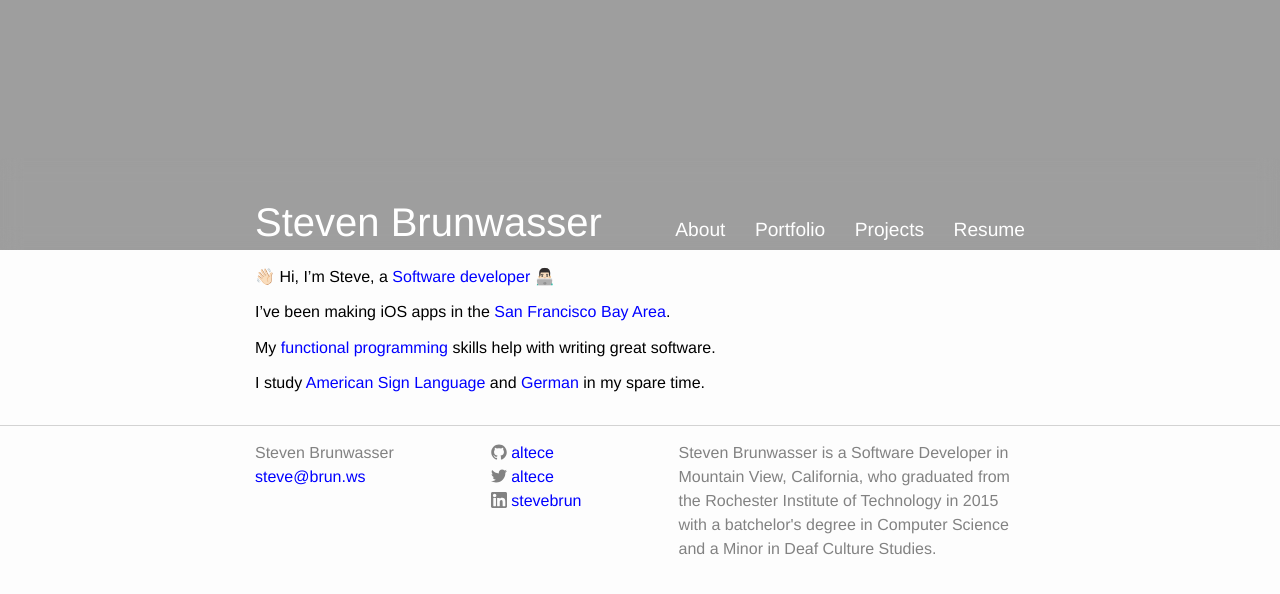
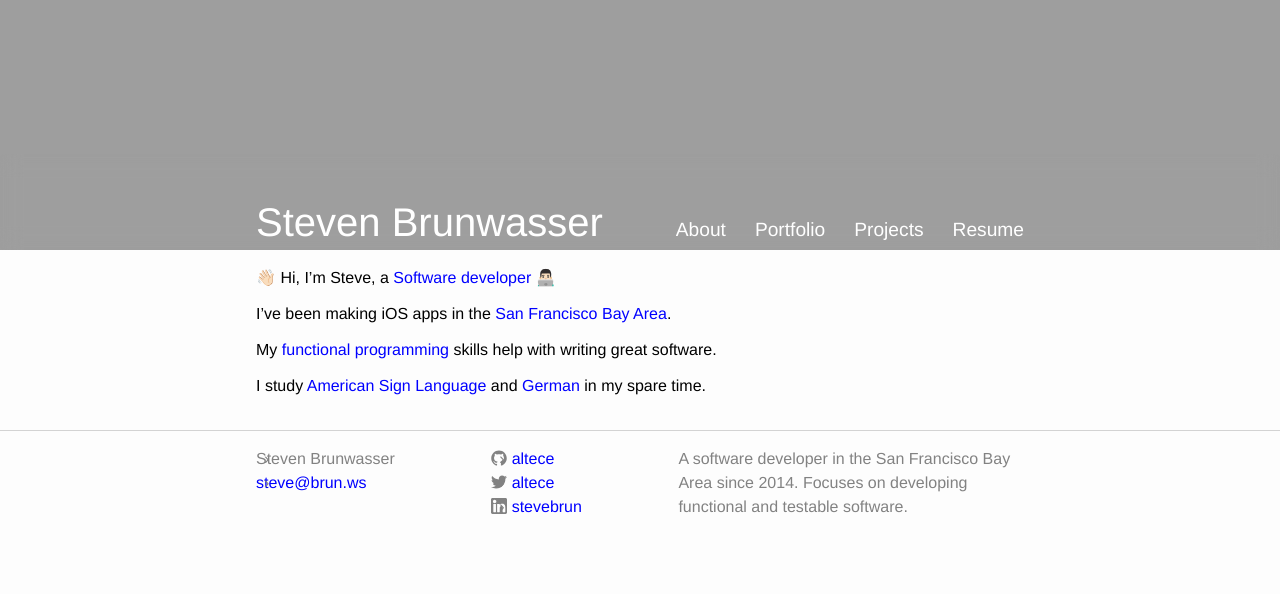
Before and after one commit to libsteve/altece.github.io, a Jekyll site: the page built from index.md, in a window 1280 px wide. Shown: the top 594 px of the page. Built offline with Jekyll 4.4.1, drawn with Linux system fonts in a browser that asks for light colours.

Commit message:
Tweaked some CSS constants.

```diff
--- a/_config.yml
+++ b/_config.yml
@@ -2,9 +2,8 @@
 # Site settings
 title: Steven Brunwasser
 description: > # this means to ignore newlines until "baseurl:"
-  Steven Brunwasser is a Software Developer in Mountain View, California,
-  who graduated from the Rochester Institute of Technology in 2015 with a
-  batchelor's degree in Computer Science and a Minor in Deaf Culture Studies.
+  A software developer in the San Francisco Bay Area since 2014.
+  Focuses on developing functional and testable software.
 
 url: "http://brun.ws" # the base hostname & protocol for your site
 baseurl: "" # the subpath of your site, e.g. /blog
--- a/style/footer.css
+++ b/style/footer.css
@@ -29,14 +29,14 @@
 
 .site-footer {
     display: block; margin: 0;
-    padding: var(--unit-space) 0;
-    padding-bottom: calc(var(--unit-space) + env(safe-area-inset-bottom));
+    padding: var(--unit) 0;
+    padding-bottom: calc(var(--unit) + env(safe-area-inset-bottom));
 }
 @supports(padding: max(0px)) {
-    .site-footer { padding-bottom: max(var(--unit-space), env(safe-area-inset-bottom)); }
+    .site-footer { padding-bottom: max(var(--unit), env(safe-area-inset-bottom)); }
 }
 
-.site-footer > .safe-area > * { margin-bottom: var(--unit-space); }
+.site-footer > .safe-area > * { margin-bottom: var(--unit); }
 
 
 
--- a/style/header.css
+++ b/style/header.css
@@ -85,19 +85,19 @@
 
 .site-header {
     min-height: var(--minimum-height);
-    margin-bottom: var(--unit-space);
+    margin-bottom: var(--unit);
 }
 
 .site-header > .site-header-bar {
     flex: 0 0 auto; width: 100%;
-    padding-top: var(--ultra-space);
+    padding-top: var(--largest-unit);
 }
 
 .site-header-bar > .safe-area { width: 100%; }
 
 .site-title {
     display: inline; flex: 1 1 auto;
-    margin-right: var(--unit-space);
+    margin-right: var(--unit);
 }
 @media screen and (max-width: 700px) {
     .site-title { margin-right: 0; }
--- a/style/image.css
+++ b/style/image.css
@@ -21,10 +21,10 @@
 .float-medium {
     float: right;
     max-width: 200px;
-    margin-bottom: var(--unit-space);
+    margin-bottom: var(--unit);
 }
 .float-small {
     float: right;
     max-width: 100px;
-    margin-bottom: var(--unit-space);
+    margin-bottom: var(--unit);
 }
--- a/style/main.css
+++ b/style/main.css
@@ -1,3 +1,23 @@
+/**
+ * Unit Constants
+ */
+
+:root {
+    --smallest-unit: calc(var(--unit) * 0.15);
+    --smaller-unit: calc(var(--unit) * 0.5);
+    --small-unit: calc(var(--unit) * 0.75);
+    --unit: 16px;
+    --large-unit: calc(var(--unit) * 1.5);
+    --larger-unit: calc(var(--unit) * 2);
+    --largest-unit: calc(var(--unit) * 3.5);
+}
+
+@media screen and (max-width: 400px) {
+    :root { --unit: 10px; }
+}
+
+
+
 /**
  * Color Constants
  */
@@ -15,25 +35,6 @@
     --white-text: white;
     --red-text: #ff6e6e;
     --link-text: blue;
-}
-
-/**
- * Layout Constants
- */
-
-:root { --list-indent: 22px; }
-
-:root {
-    --micro-space: calc(var(--unit-space) * 0.15);
-    --mini-space: calc(var(--unit-space) * 0.5);
-    --less-space: calc(var(--unit-space) * 0.75);
-    --unit-space: 15px;
-    --more-space: calc(var(--unit-space) * 1.5);
-    --extra-space: calc(var(--unit-space) * 2);
-    --ultra-space: calc(var(--unit-space) * 3.5);
-}
-@media screen and (max-width: 400px) {
-    :root { --unit-space: 10px; }
 }
 
 
@@ -57,18 +58,18 @@
 .safe-area {
     --safe-area-inset-top: 0;
     --safe-area-inset-bottom: 0;
-    --safe-area-inset-left: var(--unit-space);
-    --safe-area-inset-right: var(--unit-space);
+    --safe-area-inset-left: var(--unit);
+    --safe-area-inset-right: var(--unit);
 
     padding-left: var(--safe-area-inset-left);
     padding-right: var(--safe-area-inset-right);
 
-    --safe-area-inset-left: calc(var(--unit-space) + env(safe-area-inset-left));
-    --safe-area-inset-right: calc(var(--unit-space) + env(safe-area-inset-right));
+    --safe-area-inset-left: calc(var(--unit) + env(safe-area-inset-left));
+    --safe-area-inset-right: calc(var(--unit) + env(safe-area-inset-right));
 }
 @supports (padding: max(0px)) {
     .safe-area {
-        --safe-area-inset-left: max(var(--unit-space), env(safe-area-inset-left));
-        --safe-area-inset-right: max(var(--unit-space), env(safe-area-inset-right));
+        --safe-area-inset-left: max(var(--unit), env(safe-area-inset-left));
+        --safe-area-inset-right: max(var(--unit), env(safe-area-inset-right));
     }
 }
--- a/style/text.css
+++ b/style/text.css
@@ -44,7 +44,7 @@
     font-variant-ligatures: common-ligatures;
     font-weight: normal;
     font-style: normal;
-    font-size: 16px;
+    font-size: var(--unit);
 
     color: var(--text-color);
     line-height: 1.5em;
@@ -65,12 +65,12 @@
     font-kerning: normal;
 }
 
-article { margin-bottom: var(--extra-space); }
+article { margin-bottom: var(--larger-unit); }
 
 p {
     display: block;
     margin: 0;
-    margin-bottom: var(--less-space);
+    margin-bottom: var(--small-unit);
     padding: 0;
     border-style: none;
 
@@ -112,7 +112,7 @@
 sup { vertical-align: super; }
 
 blockquote {
-    display: block; margin: 0; padding: 0.5em;
+    display: block; margin: 0; padding: var(--smaller-unit);
 
     color: var(--grey);
     font-size: larger;
@@ -151,7 +151,7 @@
 }
 
 var, pre { display: inline; margin: 0; padding: 0; }
-samp, code { display: block; margin: 0; padding: 10px; }
+samp, code { display: block; margin: 0; padding: var(--small-unit); }
 
 pre, samp, code { font-family: monospace; font-style: normal; font-weight: normal; }
 var { font-style: oblique, italic; font-weight: normal; color: var(--dark-grey); }
@@ -161,11 +161,21 @@
  */
 
 dl, ol, ul { display: block; margin: 0; padding: 0; }
-ol, ul { padding-left: var(--list-indent); }
+ol, ul { padding-left: var(--larger-unit); }
 
-dl { margin-top: var(--unit-space); }
+/* Custom List Chevron */
+ul { list-style: none; position: relative; }
+ul > li:before {
+    content: "›";
+    position: absolute;
+    left: 0;
+    padding-left: var(--smaller-unit);
+}
+
+/* Definitions List */
+dl { margin-top: var(--unit); }
 dd {
-    margin-bottom: var(--mini-space);
+    margin-bottom: var(--smaller-unit);
     color: var(--darker-grey);
     font-size: 0.9em;
     line-height: 1.25em;
```
